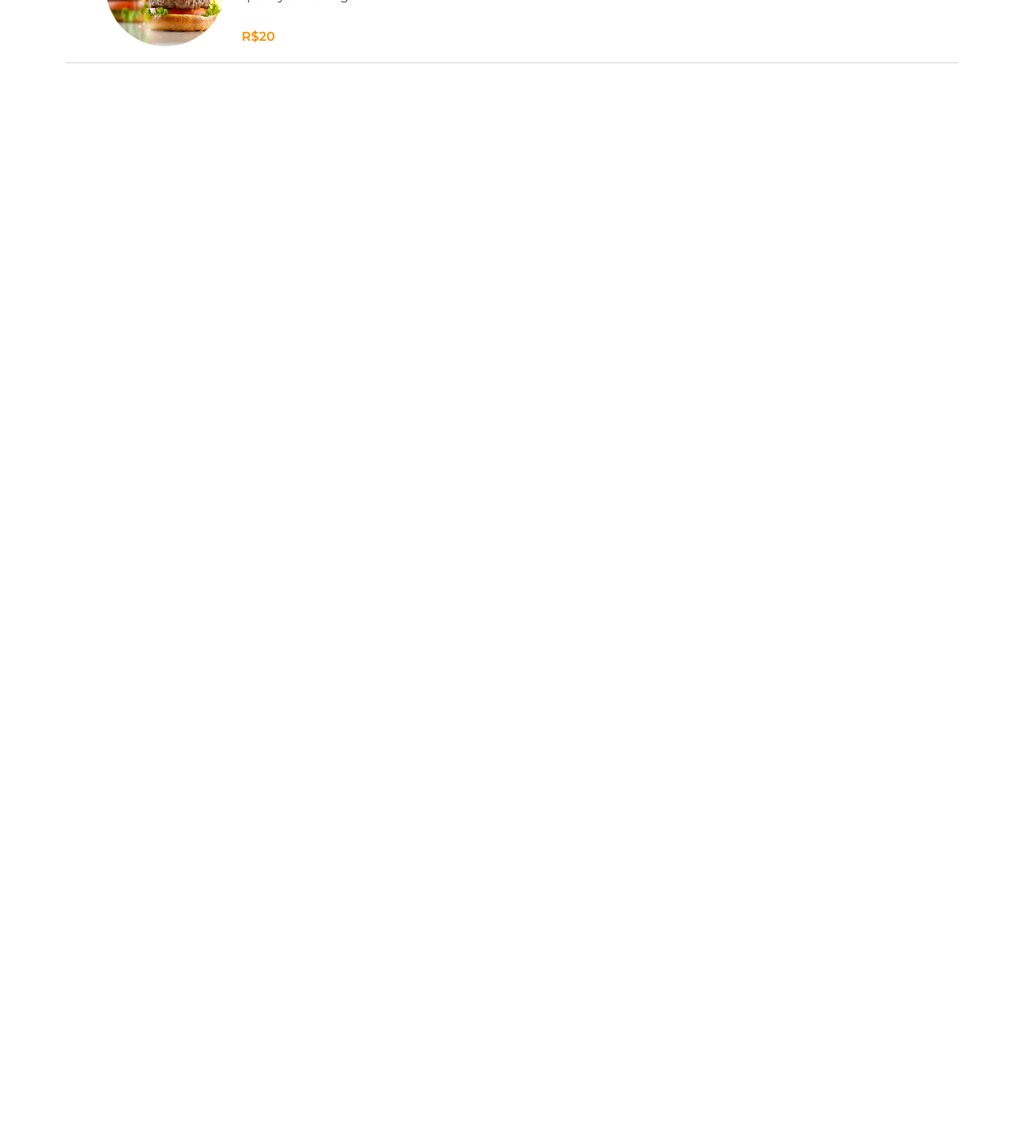
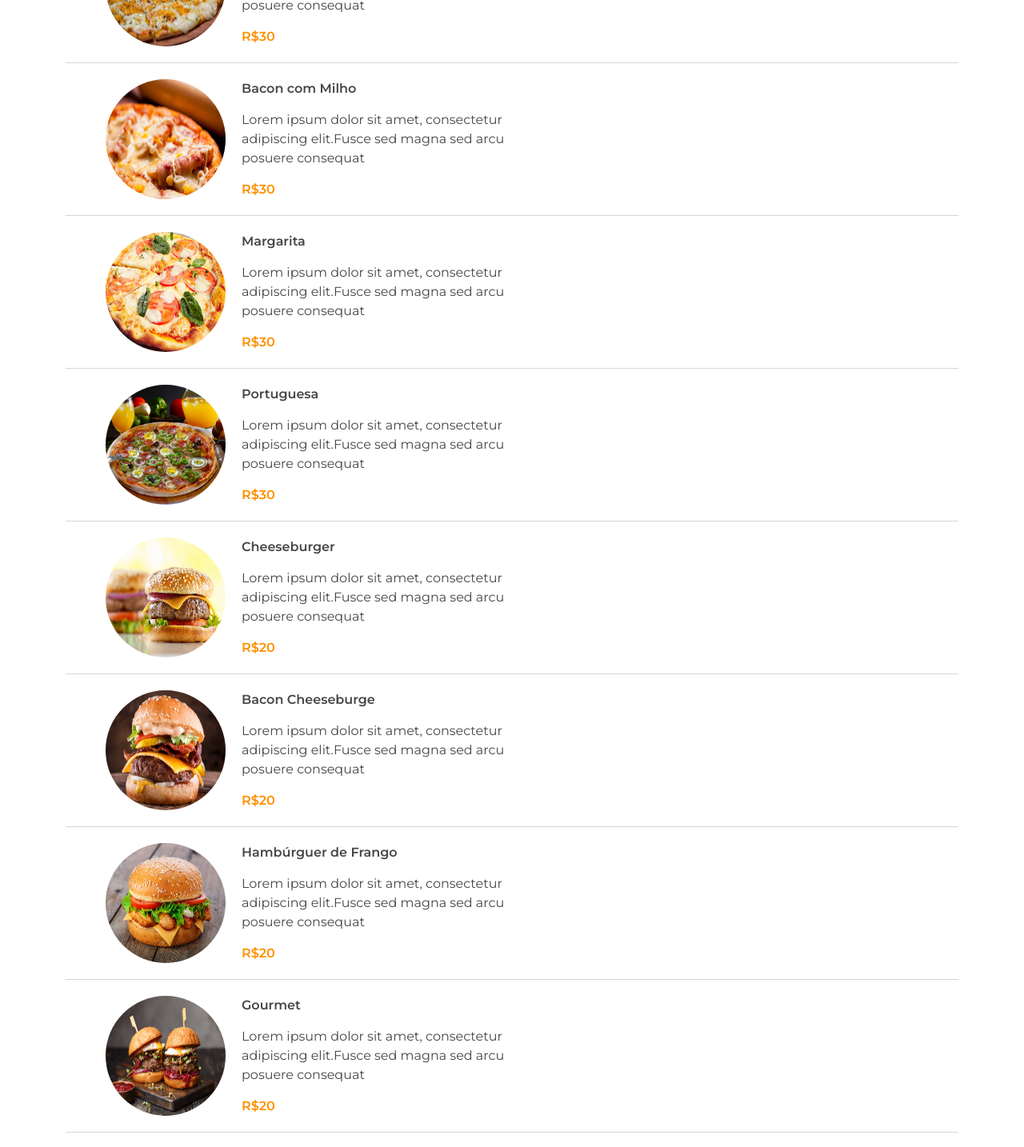
Before and after one commit to itseduardolima/restaurant-frontend, a React (Create React App) app: page / in a window 1280 px wide. Shown: the part 1280-2714 px from the top of the page at 80% size. Before the commit the page ends 1359 px from the top, so only its background shows below. Built offline with nearby package versions, Linux system fonts and the light colour scheme.

Commit message:
style: add images food

```diff
--- /dev/null
+++ b/src/common/utils/Array.ts
@@ -0,0 +1,118 @@
+import Pepperoni from "../../assets/images/pizzas/pepperoni.jpg";
+import Catupiry from "../../assets/images/pizzas/catupiry-cheese.jpg";
+import BaconComMilho from "../../assets/images/pizzas/bacon-com-milho.jpg";
+import Margarita from "../../assets/images/pizzas/margarita.jpg";
+import Portuguesa from "../../assets/images/pizzas/portuguesa.jpg";
+
+import Cheeseburger from "../../assets/images/hamburgues/cheeseburger.jpg";
+import BaconCheeseburge from "../../assets/images/hamburgues/bacon-cheeseburger.jpg";
+import FrangoQueijo from "../../assets/images/hamburgues/frango-e-queijo.jpg";
+import Gourmet from "../../assets/images/hamburgues/gourmet.jpg";
+import Vegetariano from "../../assets/images/hamburgues/vegetariano.jpg";
+
+export const menuData = {
+  categories: ["TODOS", "PIZZA", "BURGUER"],
+  items: [
+    {
+      imageSrc: Pepperoni,
+      name: "Pizza de Pepperoni",
+      category: "PIZZA",
+      price: 30,
+      ingredients: [
+        "Lorem ipsum dolor sit amet, consectetur adipiscing elit.",
+        "Fusce sed magna sed arcu posuere consequat",
+      ],
+    },
+    {
+      imageSrc: Catupiry,
+      name: "Frango com Catupiry",
+      category: "PIZZA",
+      price: 30,
+      ingredients: [
+        "Lorem ipsum dolor sit amet, consectetur adipiscing elit.",
+        "Fusce sed magna sed arcu posuere consequat",
+      ],
+    },
+    {
+      imageSrc: BaconComMilho,
+      name: "Bacon com Milho",
+      category: "PIZZA",
+      price: 30,
+      ingredients: [
+        "Lorem ipsum dolor sit amet, consectetur adipiscing elit.",
+        "Fusce sed magna sed arcu posuere consequat",
+      ],
+    },
+    {
+      imageSrc: Margarita,
+      name: "Margarita",
+      category: "PIZZA",
+      price: 30,
+      ingredients: [
+        "Lorem ipsum dolor sit amet, consectetur adipiscing elit.",
+        "Fusce sed magna sed arcu posuere consequat",
+      ],
+    },
+    {
+      imageSrc: Portuguesa,
+      name: "Portuguesa",
+      category: "PIZZA",
+      price: 30,
+      ingredients: [
+        "Lorem ipsum dolor sit amet, consectetur adipiscing elit.",
+        "Fusce sed magna sed arcu posuere consequat",
+      ],
+    },
+
+    {
+      imageSrc: Cheeseburger,
+      name: "Cheeseburger",
+      category: "BURGUER",
+      price: 20,
+      ingredients: [
+        "Lorem ipsum dolor sit amet, consectetur adipiscing elit.",
+        "Fusce sed magna sed arcu posuere consequat",
+      ],
+    },
+    {
+      imageSrc: BaconCheeseburge,
+      name: "Bacon Cheeseburge",
+      category: "BURGUER",
+      price: 20,
+      ingredients: [
+        "Lorem ipsum dolor sit amet, consectetur adipiscing elit.",
+        "Fusce sed magna sed arcu posuere consequat",
+      ],
+    },
+    {
+      imageSrc: FrangoQueijo,
+      name: "Hambúrguer de Frango",
+      category: "BURGUER",
+      price: 20,
+      ingredients: [
+        "Lorem ipsum dolor sit amet, consectetur adipiscing elit.",
+        "Fusce sed magna sed arcu posuere consequat",
+      ],
+    },
+    {
+      imageSrc: Gourmet,
+      name: "Gourmet",
+      category: "BURGUER",
+      price: 20,
+      ingredients: [
+        "Lorem ipsum dolor sit amet, consectetur adipiscing elit.",
+        "Fusce sed magna sed arcu posuere consequat",
+      ],
+    },
+    {
+      imageSrc: Vegetariano,
+      name: "Vegetariano",
+      category: "BURGUER",
+      price: 20,
+      ingredients: [
+        "Lorem ipsum dolor sit amet, consectetur adipiscing elit.",
+        "Fusce sed magna sed arcu posuere consequat",
+      ],
+    },
+  ],
+};
--- a/src/components/Menu.tsx
+++ b/src/components/Menu.tsx
@@ -1,6 +1,4 @@
 import React, { useState, useRef } from "react";
-import Pepperoni from "../assets/images/pizzas/pepperoni.jpg";
-import Cheeseburger from "../assets/images/hamburgues/cheeseburger.jpg";
 import {
   CategoryButton,
   CategoryContainer,
@@ -14,32 +12,7 @@ import {
   MenuItemPrice,
   StyledContainer,
 } from "../styles/Menu";
-
-const menuData = {
-  categories: ["TODOS", "PIZZA", "BURGUER"],
-  items: [
-    {
-      imageSrc: Pepperoni,
-      name: "Pizza de Pepperoni",
-      category: "PIZZA",
-      price: 30,
-      ingredients: [
-        "Heirloom cherry tomatoes",
-        "high-quality extra-virgin olive oil",
-      ],
-    },
-    {
-      imageSrc: Cheeseburger,
-      name: "Cheeseburger",
-      category: "BURGUER",
-      price: 20,
-      ingredients: [
-        "Heirloom cherry tomatoes",
-        "high-quality extra-virgin olive oil",
-      ],
-    },
-  ],
-};
+import { menuData } from "../common/utils/Array";
 
 type MenuProps = {
   id?: string;
```
